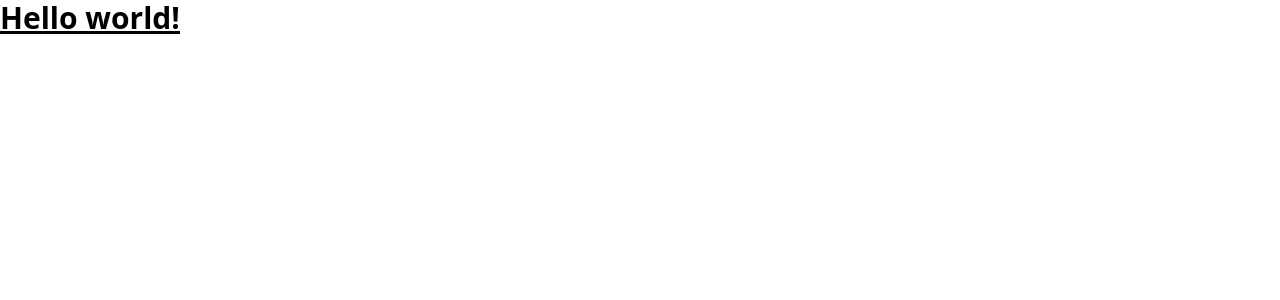
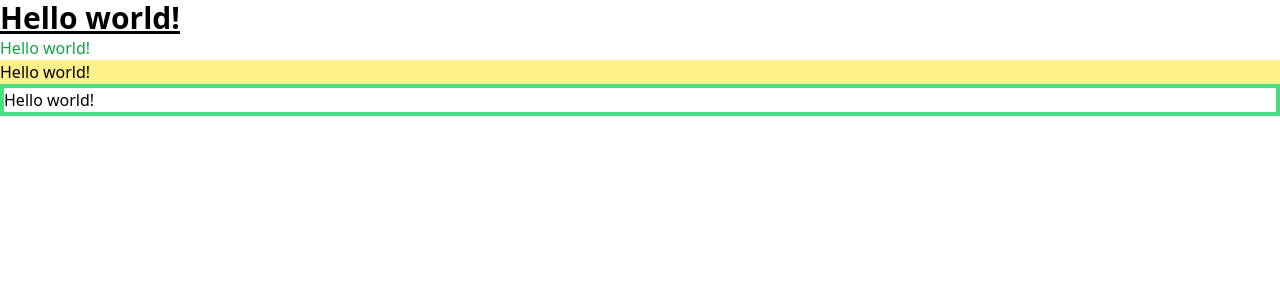
Before and after one commit to m-atique/tailwind, a Next.js app in the folder tailwind-series/: page / in a window 1280 px wide. Shown: the top 300 px of the page. Built offline with nearby package versions, Linux system fonts and the light colour scheme.

Commit message:
applying colors

```diff
--- a/tailwind-series/src/app/page.tsx
+++ b/tailwind-series/src/app/page.tsx
@@ -1,7 +1,24 @@
 export default function Home() {
   return (
+    <div>
+
     <h1 className="text-3xl font-bold underline">
       Hello world!
     </h1>
+    {/* //-------------------------------applying colors */}
+    <h1 className="text-green-600">
+      Hello world!
+    </h1>
+
+    <h1 className="bg-yellow-200">
+      Hello world!
+    </h1>
+
+    <h1 className="border-4 border-green-400">
+      Hello world!
+    </h1>
+
+
+    </div>
   )
 }
```
